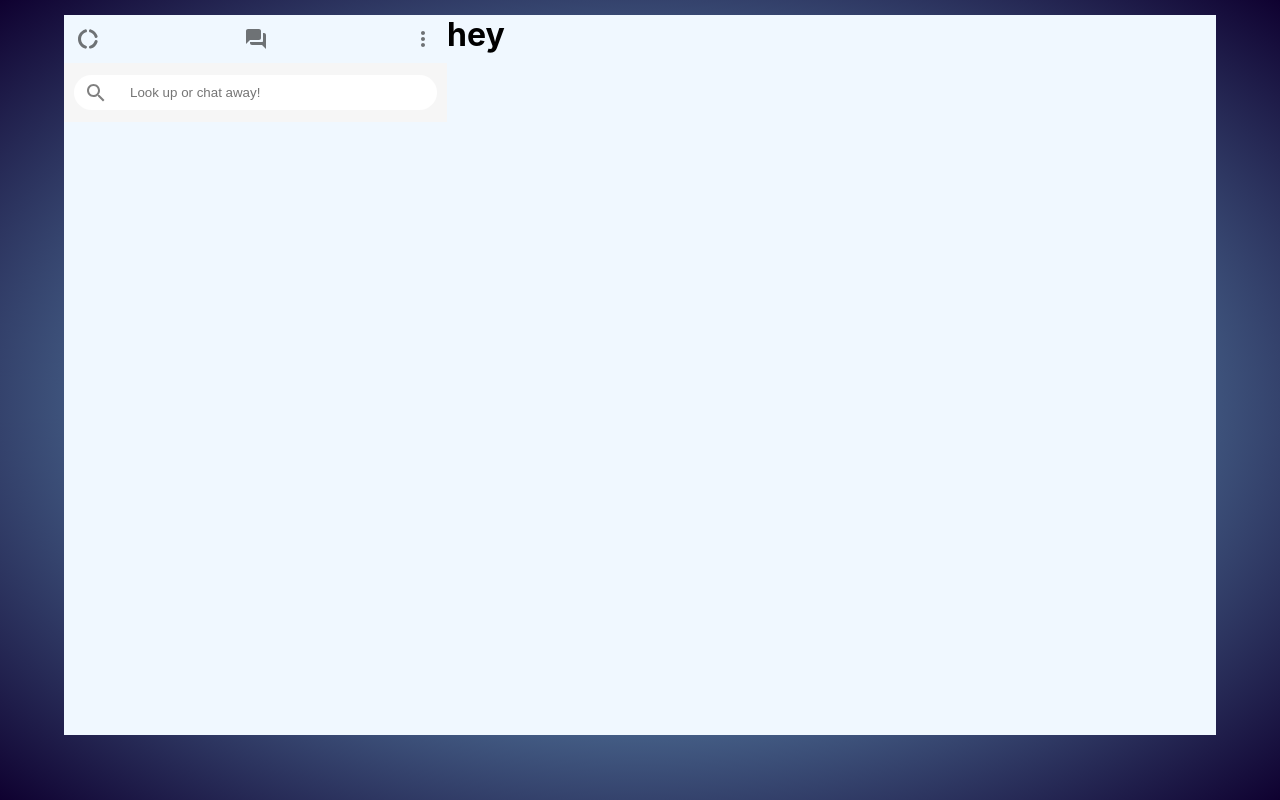
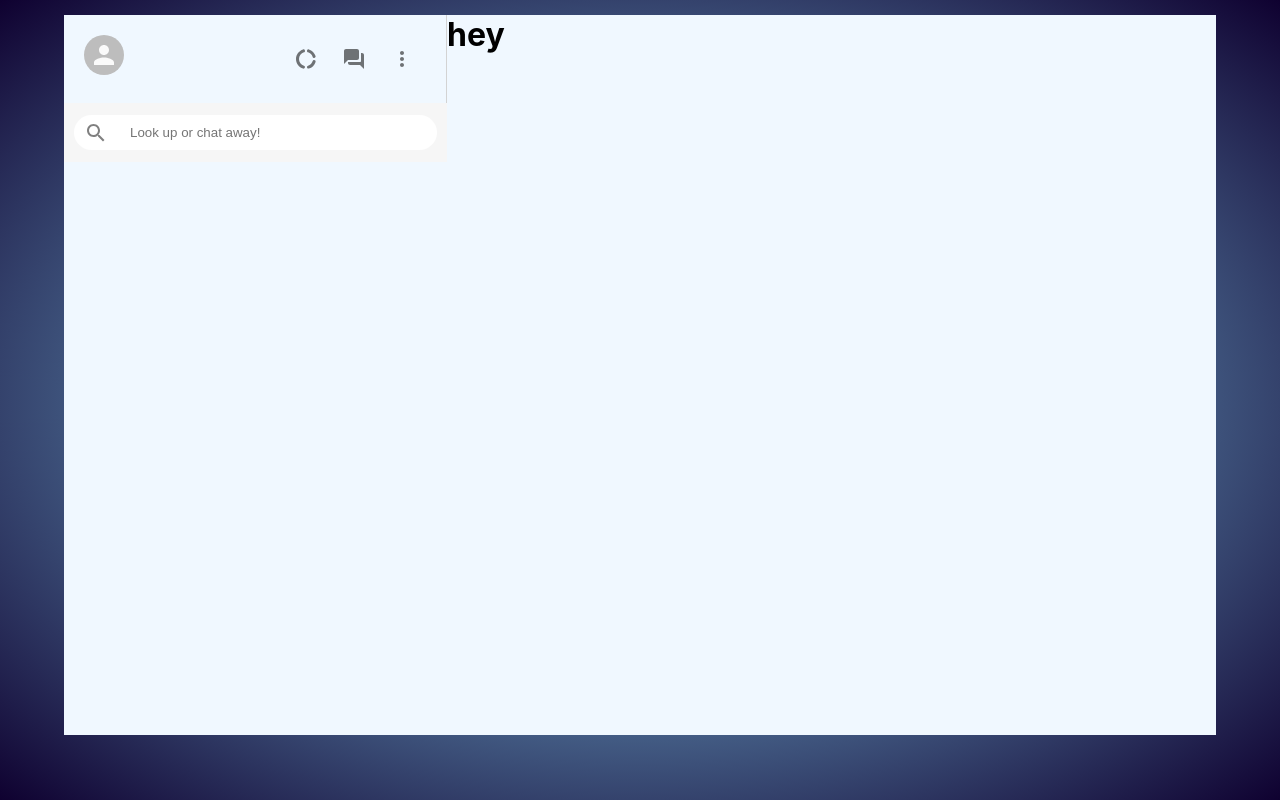
Before and after one commit to kingz10102/Chat-Room, a React (Create React App) app: page / in a window 1280 px wide. Built offline with nearby package versions, Linux system fonts and the light colour scheme.

Commit message:
this is a commit

```diff
--- a/src/components/SideBar.jsx
+++ b/src/components/SideBar.jsx
@@ -5,13 +5,15 @@ import { Avatar, IconButton } from '@material-ui/core';
 import ForumRoundedIcon from '@material-ui/icons/ForumRounded';
 import MoreVertRoundedIcon from '@material-ui/icons/MoreVertRounded';
 import { SearchOutlined } from "@material-ui/icons";
+
 function SideBar() {
+
     // const [{ user }, dispatch] = useStateValue();
 
     return (
         <div className='sidebar'>
             <div className='sidebar__heading'>
-                {/* <Avatar src={user?.photoURL}/> */}
+                <Avatar />
                 <div className='sidebar__headingRight'>
                     {/* makes it clickable */}
                     <IconButton>
@@ -34,8 +36,12 @@ function SideBar() {
               placeholder="Look up or chat away!"
               type="text"
               />
-                </div>
-            </div>
+        </div>
+        </div>
+
+
+
+
 
         </div>
     )
--- a/src/css/SideBar.css
+++ b/src/css/SideBar.css
@@ -28,7 +28,7 @@
     color: gray;
     padding: 10px;
 }
-.sidebar__header {
+.sidebar__heading {
     display: flex;
     justify-content: space-between;
     padding: 20px;
@@ -47,8 +47,8 @@
 
 }
 
-.sidebar__chats {
+/* .sidebar__chats {
     flex: 1;
     background-color:whitesmoke;
     overflow: hidden;
-}
+} */
```
